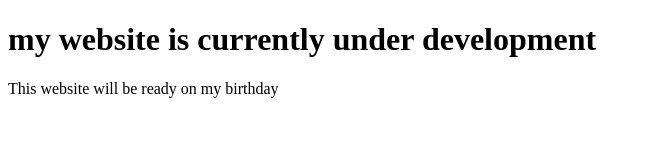
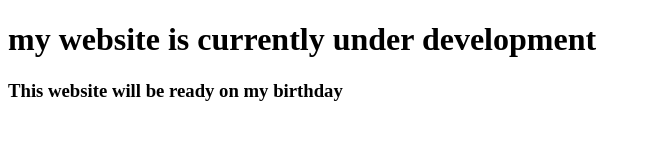
Before and after one commit to Idrisapatira/mysite, a plain HTML site: page index.html in a window 1280 px wide. Shown: the whole page, without its empty margins (0-651 px from the left). Drawn offline with Linux system fonts and the light colour scheme.

Commit message:
Update index.html

```diff
--- a/index.html
+++ b/index.html
@@ -9,6 +9,6 @@
 <body>
     <h1>my website is currently under development</h1>
 
-    This website will be ready on my birthday
+    <h3>This website will be ready on my birthday</h3>
 </body>
 </html>
```
